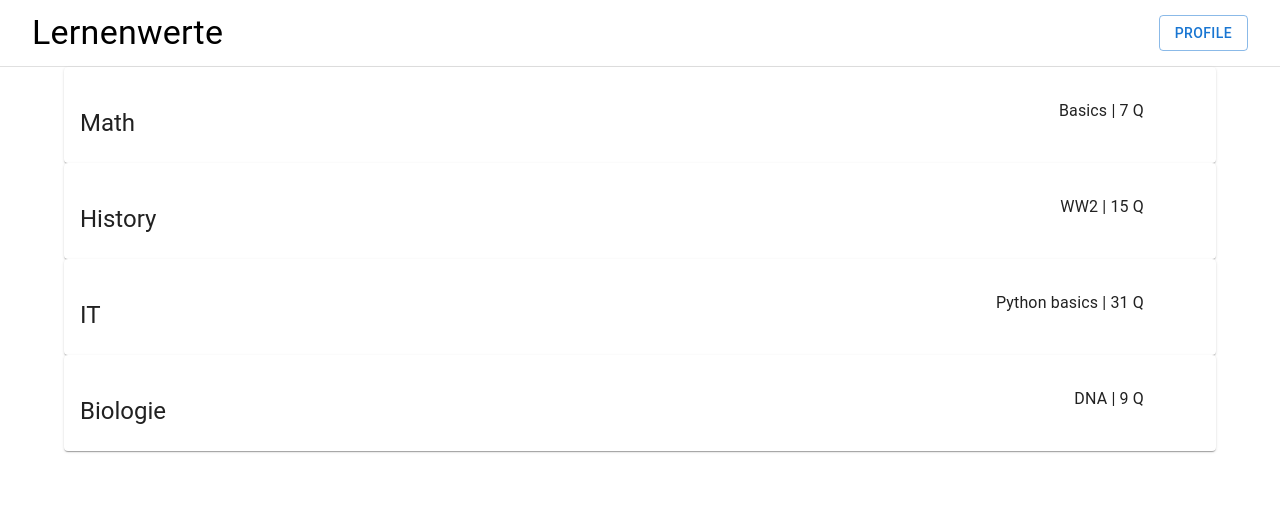
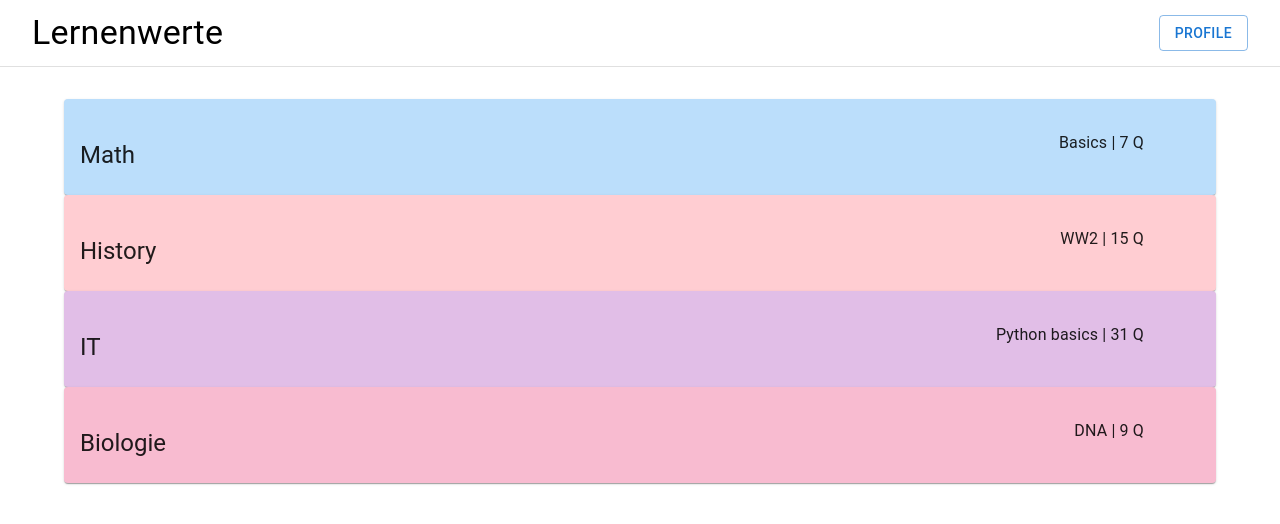
Before and after one commit to adoppp/lernenwerte, a React (Vite) app: page / in a window 1280 px wide. Shown: the top 524 px of the page. Built offline with nearby package versions, Linux system fonts and the light colour scheme; some icons are missing.

Commit message:
styles(App): apdding top added

```diff
--- a/src/App.tsx
+++ b/src/App.tsx
@@ -8,7 +8,7 @@ export const App = () => {
     return (
         <>
             <Header/>
-            <Container component='main'>
+            <Container component='main' sx={{ paddingTop: '32px'}}>
                 <Suspense fallback={<div>Loading...</div>}>
                     <Outlet />
                 </Suspense>
--- a/src/components/TestCard/TestCard.tsx
+++ b/src/components/TestCard/TestCard.tsx
@@ -1,6 +1,6 @@
 import type { FC, ReactElement } from "react";
 import { NavLink } from "react-router";
-import { Card, CardActions, CardContent, IconButton, Typography } from "@mui/material";
+import { Card, CardActions, CardContent, colors, IconButton, Typography } from "@mui/material";
 import CalculateIcon from '@mui/icons-material/Calculate';
 import DoubleArrowIcon from '@mui/icons-material/DoubleArrow';
 
@@ -9,13 +9,14 @@ import { entitites } from "@/routing/entities";
 interface TestCardProps {
     lessonTitle: string,
     themeTitle: string,
-    questions: number
+    questions: number,
+    color: string
 };
 
-export const TestCard: FC<TestCardProps> = ({ lessonTitle, themeTitle, questions }): ReactElement => {
+export const TestCard: FC<TestCardProps> = ({ lessonTitle, themeTitle, questions, color }): ReactElement => {
     return (
         <NavLink to={entitites.TEST}>
-            <Card>
+            <Card sx={{ backgroundColor: colors[color][100] as string}}>
                 <CardContent sx={{ display: 'flex', justifyContent: 'space-between' }}>
                     <div style={{ display: 'flex', flexDirection: 'column', justifyContent: 'space-between' }}>
                         <CalculateIcon
--- a/src/pages/Home/Home.tsx
+++ b/src/pages/Home/Home.tsx
@@ -1,31 +1,36 @@
+import type { FC, ReactElement } from "react";
+
 import { TestCard } from "@/components/TestCard/TestCard";
-import type { FC, ReactElement } from "react";
 
 const Home: FC = (): ReactElement => {
     const tests = [
         {
             titleL: 'Math',
             titleT: 'Basics',
-            questions: 7
+            questions: 7,
+            color: 'blue'
         },
         {
             titleL: 'History',
             titleT: 'WW2',
-            questions: 15
+            questions: 15,
+            color: 'red'
         },
         {
             titleL: 'IT',
             titleT: 'Python basics',
-            questions: 31
+            questions: 31,
+            color: 'purple'
         },
         {
             titleL: 'Biologie',
             titleT: 'DNA',
-            questions: 9
+            questions: 9,
+            color: 'pink'
         }
     ];
 
-    const items = tests.map(item => <TestCard lessonTitle={item.titleL} themeTitle={item.titleT} questions={item.questions} />);
+    const items = tests.map(item => <TestCard lessonTitle={item.titleL} themeTitle={item.titleT} questions={item.questions} color={item.color} />);
 
     return (
         <>
```
